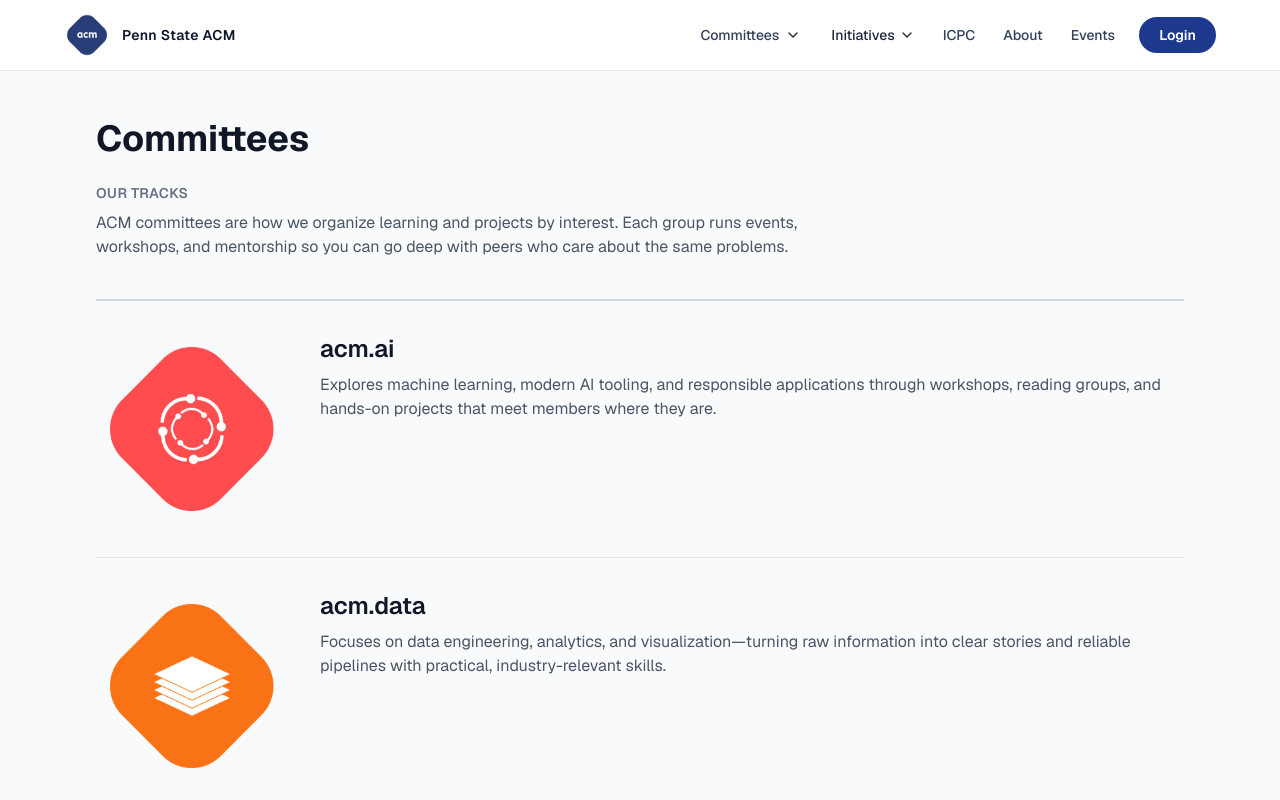
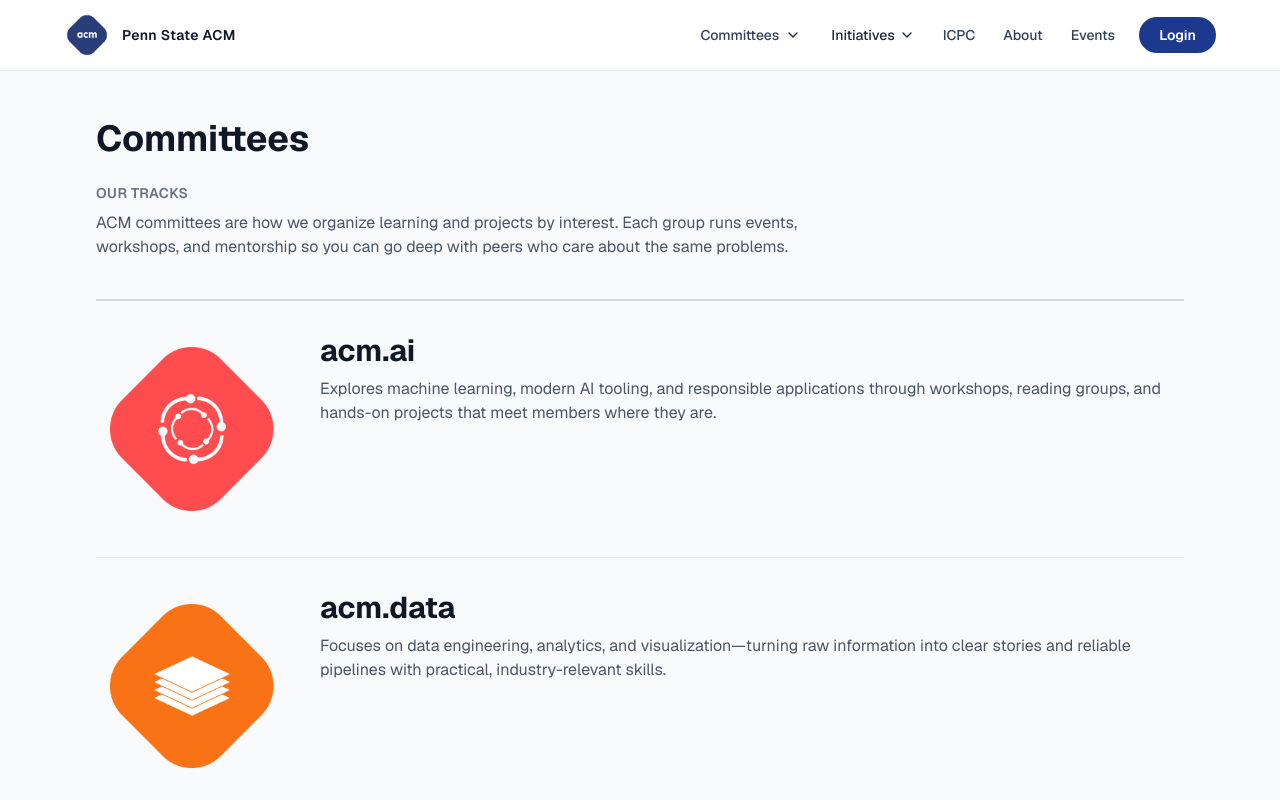
Before and after one commit to acmpsu/acm-website, a Next.js app: page /committees in a window 1280 px wide. Shown: the top 800 px of the page. Built offline with nearby package versions, Linux system fonts and the light colour scheme.

Commit message:
edit formatting

```diff
--- a/src/app/(pages)/committees/page.tsx
+++ b/src/app/(pages)/committees/page.tsx
@@ -86,7 +86,7 @@
               </div>
             </div>
             <div className="min-w-0 flex-1 text-center sm:text-left">
-              <h2 className="text-2xl font-semibold text-gray-900">{committee.name}</h2>
+              <h2 className="text-3xl font-bold text-gray-900">{committee.name}</h2>
               <p className="mt-2 text-gray-600">{committee.description}</p>
             </div>
           </article>
```
